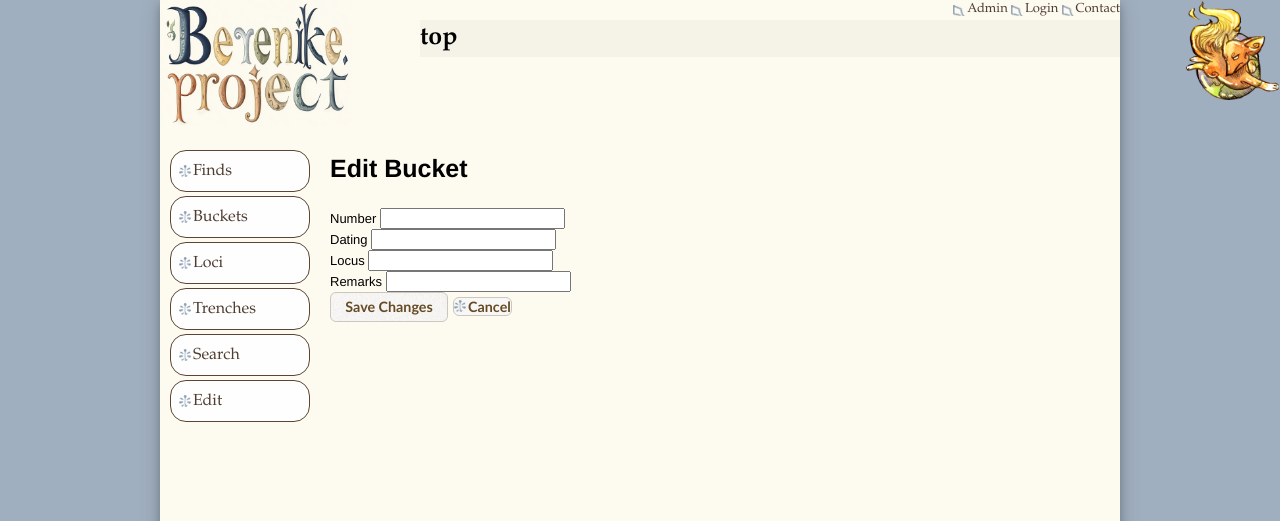
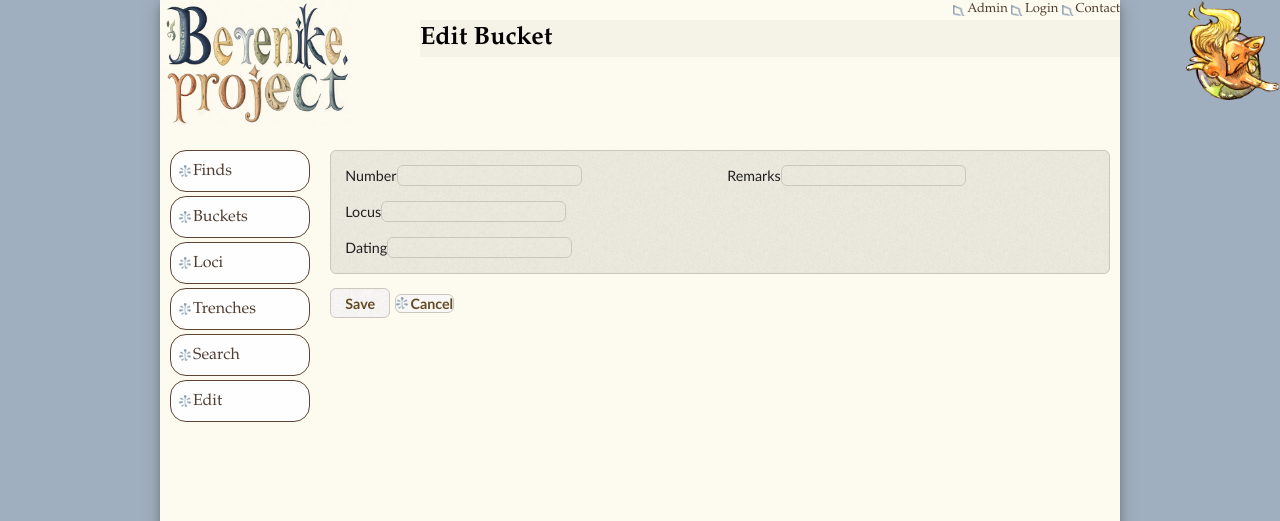
Before and after one commit to Edelweiss/berenike, a Symfony app: template templates/bucket/edit.html.twig in a window 1280 px wide. Shown: the top 521 px of the page. Run offline with Twig, Linux system fonts and the light colour scheme; the template is opened without the code that fills it, so the values that code supplies are empty; form fields are guessed from the names that the template uses; some libraries are stand-ins or nearby versions.

Commit message:
edit buckets

```diff
--- a/config/routes.yaml
+++ b/config/routes.yaml
@@ -23,6 +23,11 @@ PapyrillioBerenike_BucketShow:
     path:  /bucket/{id}
     controller: App\Controller\BucketController::show
 
+PapyrillioBerenike_BucketEdit:
+    path:  /bucket/{id}/edit
+    controller: App\Controller\BucketController::edit
+    methods: [GET, POST]
+
 PapyrillioBerenike_LocusList:
     path:  /loci
     controller: App\Controller\LocusController::list
--- a/src/Controller/BucketController.php
+++ b/src/Controller/BucketController.php
@@ -5,6 +5,7 @@ namespace App\Controller;
 use App\Entity\Find;
 use App\Entity\Bucket;
 use App\Entity\Locus;
+use App\Form\BucketType;
 use Doctrine\ORM\EntityManagerInterface;
 use Symfony\Component\HttpFoundation\Response;
 use Symfony\Component\HttpFoundation\Request;
--- a/templates/bucket/edit.html.twig
+++ b/templates/bucket/edit.html.twig
@@ -1,44 +1,31 @@
 {% extends 'frontend.html.twig' %}
 
-{% block title %}Edit Bucket {{ bucket.number }} - Berenike{% endblock %}
+{% block title %}Edit Bucket{% endblock %}
+
+{% block top %}Edit Bucket{% endblock %}
 
 {% block body %}
-    <div class="container">
-        <h1>Edit Bucket {{ bucket.number }}</h1>
-
-        {{ form_start(form, {'attr': {'class': 'ui-form'}}) }}
-            <div class="form-group">
-                {{ form_label(form.number) }}
-                {{ form_widget(form.number, {'attr': {'class': 'form-control'}}) }}
-                {{ form_errors(form.number) }}
+    {{ form_start(form, {'attr': {'class': 'ui-widget'}}) }}
+    <div class="ui-widget ui-widget-content ui-corner-all" style="padding: 1em; margin-bottom: 1em;">
+        <div style="display: grid; grid-template-columns: 1fr 1fr; gap: 1em;">
+            <div style="display: flex; flex-direction: column; gap: 1em;">
+                {{ form_row(form.number, {'attr': {'class': 'ui-widget ui-widget-content ui-corner-all'}}) }}
+                {{ form_row(form.locus, {'attr': {'class': 'ui-widget ui-widget-content ui-corner-all'}}) }}
+                {{ form_row(form.dating, {'attr': {'class': 'ui-widget ui-widget-content ui-corner-all'}}) }}
+            </div>
+            <div>
+                {{ form_row(form.remarks, {'attr': {'class': 'ui-widget ui-widget-content ui-corner-all', 'rows': 10}}) }}
+            </div>
+        </div>
     </div>
 
-            <div class="form-group">
-                {{ form_label(form.dating) }}
-                {{ form_widget(form.dating, {'attr': {'class': 'form-control'}}) }}
-                {{ form_errors(form.dating) }}
-            </div>
-
-            <div class="form-group">
-                {{ form_label(form.locus) }}
-                {{ form_widget(form.locus, {'attr': {'class': 'form-control'}}) }}
-                {{ form_errors(form.locus) }}
-            </div>
-
-            <div class="form-group">
-                {{ form_label(form.remarks) }}
-                {{ form_widget(form.remarks, {'attr': {'class': 'form-control'}}) }}
-                {{ form_errors(form.remarks) }}
-            </div>
-
-            <div class="form-actions">
+    <div style="margin: 1em 0;">
         <button type="submit" class="ui-button ui-widget ui-state-default ui-corner-all ui-button-text-only">
-                    <span class="ui-button-text">Save Changes</span>
+            <span class="ui-button-text">Save</span>
         </button>
         <a href="{{ path('PapyrillioBerenike_BucketShow', {'id': bucket.id}) }}" class="ui-button ui-widget ui-state-default ui-corner-all ui-button-text-only">
             <span class="ui-button-text">Cancel</span>
         </a>
     </div>
     {{ form_end(form) }}
-    </div>
 {% endblock %}
--- a/templates/bucket/list.xml.twig
+++ b/templates/bucket/list.xml.twig
@@ -11,7 +11,7 @@
         <cell>{{ bucket.remarks }}</cell>
         <cell>{{ bucket.created|date('Y-m-d H:i:s') }}</cell>
         <cell>{{ bucket.modified|date('Y-m-d H:i:s') }}</cell>
-        <cell><![CDATA[<a href="{{ path('PapyrillioBerenike_BucketShow', {'id': bucket.id}) }}" title="Bucket Number {{ bucket.number }}">View</a>]]></cell>
+        <cell><![CDATA[<a href="{{ path('PapyrillioBerenike_BucketShow', {'id': bucket.id}) }}" class="ui-button ui-widget ui-state-default ui-corner-all ui-button-text-only"><span class="ui-button-text">View</span></a><a href="{{ path('PapyrillioBerenike_BucketEdit', {'id': bucket.id}) }}" class="ui-button ui-widget ui-state-default ui-corner-all ui-button-text-only"><span class="ui-button-text">Edit</span></a>]]></cell>
     </row>
     {% endfor %}
 </rows>
--- a/templates/bucket/show.html.twig
+++ b/templates/bucket/show.html.twig
@@ -10,6 +10,10 @@
   {% include 'bucket/_bucket.html.twig' with {'bucket': bucket} %}
 
   <div class="actions" style="margin-top: 1em;">
+    <a href="{{ path('PapyrillioBerenike_BucketEdit', {'id': bucket.id}) }}"
+       class="ui-button ui-widget ui-state-default ui-corner-all ui-button-text-only">
+      <span class="ui-button-text">Edit</span>
+    </a>
     <a href="{{ path('PapyrillioBerenike_BucketList') }}"
        class="ui-button ui-widget ui-state-default ui-corner-all ui-button-text-only">
       <span class="ui-button-text">Back to Buckets</span>
```
Also changed, not shown: src/Form/BucketType.php (+16 -1 lines). Lines whose indentation alone changed are shown as unchanged.
